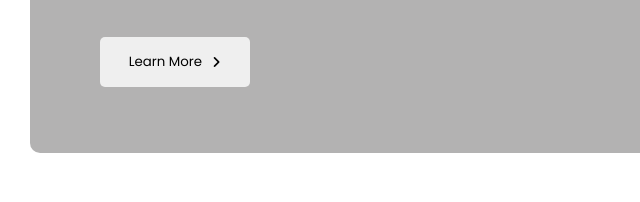
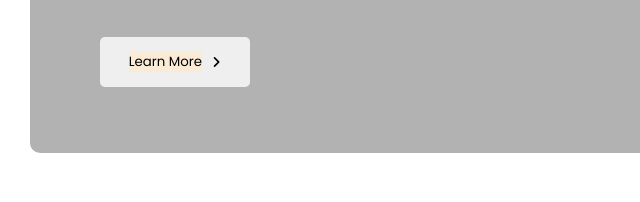
Before and after one commit to sohansarwar/TheWarrior, a plain HTML site: page index2.html in a window 1280 px wide. In both pictures the pointer is over the element "Learn More". Shown: the part 545-747 px from the top of the page, 0-640 px from the left. Drawn offline with Linux system fonts and the light colour scheme; grey boxes are pictures that could not be loaded.

Commit message:
3rd commit

```diff
--- a/index2.html
+++ b/index2.html
@@ -10,6 +10,11 @@
     <link rel="stylesheet" href="style.css">
     <script src="https://kit.fontawesome.com/610ed9786c.js" crossorigin="anonymous"></script>
     <link href="https://fonts.googleapis.com/css?family=Poppins&display=swap" rel="stylesheet">
+    <style>
+        .ln:hover {
+            background-color: antiquewhite;
+        }
+    </style>
 </head>
 
 <body>
@@ -22,7 +27,7 @@
                 <p>Austrian-born German politician who was the dictator of Germany from 1933 until his death in 1945.
                 </p>
                 <button>
-                    <div>
+                    <div class="ln">
                         Learn More
                     </div>
                     <div>
```
Also changed, not shown: index.html (+6 -1 lines).
